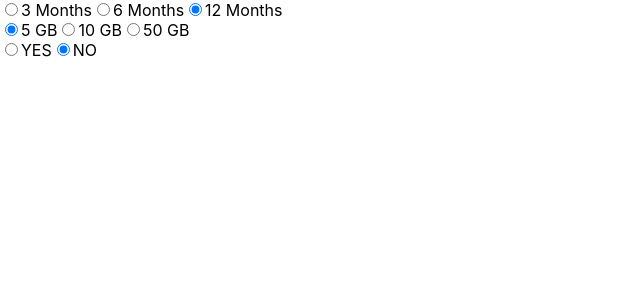
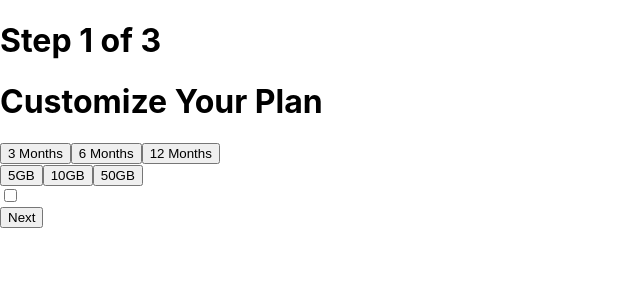
Before and after one commit to pietroballarin/react-checkout, a React (Create React App) app: page / in a window 1280 px wide. Shown: the top 300 px of the page, without its empty margins (0-640 px from the left). Built offline with nearby package versions, Linux system fonts and the light colour scheme.

Commit message:
first step done

```diff
--- a/package.json
+++ b/package.json
@@ -6,6 +6,7 @@
     "@testing-library/jest-dom": "^5.14.1",
     "@testing-library/react": "^11.2.7",
     "@testing-library/user-event": "^12.8.3",
+    "axios": "^0.21.1",
     "react": "^17.0.2",
     "react-dom": "^17.0.2",
     "react-router-dom": "^5.2.0",
--- a/src/App.js
+++ b/src/App.js
@@ -1,12 +1,15 @@
-import React from 'react';
-import { Steps, Step} from 'react-step-builder';
+import React, { useState } from 'react';
 
+import MainForm from './components/MainForm'
 import SubscriptionOptions from './components/SubscriptionOptions';
+import PaymentDetails from './components/PaymentDetails';
+
 
 function App() {
+
   return (
     <div>
-      <SubscriptionOptions/>
+      <MainForm/>
     </div>
   );
 }
--- /dev/null
+++ b/src/components/MainForm.js
@@ -0,0 +1,95 @@
+import React, { useState } from 'react'
+import PaymentDetails from './PaymentDetails';
+import SubscriptionOptions from './SubscriptionOptions';
+import Confirm from './Confirm';
+
+export default function MainForm() {
+
+    const [step, setStep] = useState(1);
+
+    //step1
+
+    const [planDuration, setPlanDuration] = useState(12);
+    const [gbVolume, setGbVolume] = useState(5);
+    const [upfrontPayment, setUpfrontPayment] = useState(false);
+
+    //step2
+
+
+    // Plan Duration
+    const changePlanDurationTo3 = () => {
+        setPlanDuration(3)
+    }
+
+    const changePlanDurationTo6 = () => {
+        setPlanDuration(6)
+    }
+
+    const changePlanDurationTo12 = () => {
+        setPlanDuration(12)
+    }
+
+    // Cloud Gb Volume
+    const changeGbVolumeTo5 = () => {
+        setGbVolume(5)
+    }
+
+    const changeGbVolumeTo10 = () => {
+        setGbVolume(10)
+    }
+
+    const changeGbVolumeTo50 = () => {
+        setGbVolume(50)
+    }
+
+    // Upfront payments yes/no
+    const changeUpfrontPayments = () => {
+        if (upfrontPayment){
+            setUpfrontPayment(false)
+        }
+        if (!upfrontPayment){
+            setUpfrontPayment(true)
+        }
+    }
+
+    // handles next and back buttons
+    const nextStep = () => {
+        setStep(step +1)
+    }
+
+    const prevStep = () => {
+        setStep(step -1)
+    }
+
+    const showStep = () => {
+        if (step === 1) {
+            return (<SubscriptionOptions
+                nextStep = {nextStep}
+                changePlanDurationTo3={changePlanDurationTo3}
+                changePlanDurationTo6={changePlanDurationTo6}
+                changePlanDurationTo12={changePlanDurationTo12}
+                changeGbVolumeTo5={changeGbVolumeTo5}
+                changeGbVolumeTo10={changeGbVolumeTo10}
+                changeGbVolumeTo50={changeGbVolumeTo50}
+                changeUpfrontPayments={changeUpfrontPayments}
+            />)
+        } else if (step === 2) {
+            return (<PaymentDetails
+                nextStep = {nextStep}
+                prevStep = {prevStep}
+            />)
+        } else if (step === 3) {
+            return (<Confirm
+                prevStep = {prevStep}
+            />)
+        }
+
+    }
+
+    return (
+        <div>
+           <h1>Step {step} of 3</h1>
+           {showStep()}
+        </div>
+    )
+}
--- a/src/components/PaymentDetails.js
+++ b/src/components/PaymentDetails.js
@@ -0,0 +1,26 @@
+import React from 'react'
+
+export default function PaymentDetails(props) {
+
+    const handleContinue = (e) => {
+        e.preventDefault();
+        props.nextStep();
+    }
+
+    const handleGoBack = (e) => {
+        e.preventDefault();
+        props.prevStep()
+    }
+
+    return (
+        <div>
+            <h1>Step2</h1>
+            <button onClick={handleContinue}>
+                    Next »
+            </button>
+            <button onClick={handleGoBack}>
+                    Back
+            </button>
+        </div>
+    )
+}
--- a/src/components/SubscriptionOptions.js
+++ b/src/components/SubscriptionOptions.js
@@ -1,119 +1,75 @@
 import React, { useState } from 'react';
 
 
-export default function SubscriptionOptions() {
+export default function SubscriptionOptions(props) {
 
-const [planDuration, setPlanDuration] = useState('twelve-months');
-const [gbVolume, setGbVolume] = useState('fiveGb');
-const [upfrontPayment, setUpfrontPayment] = useState('no');
 
-const changePlanDuration = (event) => {
-    setPlanDuration(event.target.value);
+
+const handleContinue = (e) => {
+    e.preventDefault();
+    props.nextStep();
 }
 
-const changeGbVolume = (event) => {
-    setGbVolume(event.target.value);
+const handlePlanDuration3 = (e) => {
+    e.preventDefault();
+    props.changePlanDurationTo3()
 }
 
-const changeUpfrontPayment = (event) => {
-    setUpfrontPayment(event.target.value);
+const handlePlanDuration6 = (e) => {
+    e.preventDefault();
+    props.changePlanDurationTo6()
+}
+
+const handlePlanDuration12 = (e) => {
+    e.preventDefault();
+    props.changePlanDurationTo12()
+}
+
+const handleGbVolume5 = (e) => {
+    e.preventDefault();
+    props.changeGbVolumeTo5()
+}
+
+const handleGbVolume10 = (e) => {
+    e.preventDefault();
+    props.changeGbVolumeTo10()
+}
+
+const handleGbVolume50 = (e) => {
+    e.preventDefault();
+    props.changeGbVolumeTo50()
+}
+
+const handleUpfrontPayments = (e) => {
+    e.preventDefault();
+    props.changeUpfrontPayments()
 }
 
     return (
         <>
             <div>
-                <label htmlFor='planDuration'>
-                    <input
-                        type='radio'
-                        id='planDuration-3-months'
-                        name='planDuration'
-                        value='three-months'
-                        checked={planDuration === 'three-months'}
-                        onChange={changePlanDuration}
-                    />
-                    3 Months
-                </label>
-                <label htmlFor='planDuration'>
-                    <input
-                        type='radio'
-                        id='planDuration-6-months'
-                        name='planDuration'
-                        value='six-months'
-                        checked={planDuration === 'six-months'}
-                        onChange={changePlanDuration}
-                    />
-                    6 Months
-                </label>
-                <label htmlFor='planDuration'>
-                    <input
-                        type='radio'
-                        id='planDuration-12-months'
-                        name='planDuration'
-                        value='twelve-months'
-                        checked={planDuration === 'twelve-months'}
-                        onChange={changePlanDuration}
-                    />
-                    12 Months
-                </label>
+
+                <h1>Customize Your Plan</h1>
+                <button onClick={handlePlanDuration3}>3 Months</button>
+                <button onClick={handlePlanDuration6}>6 Months</button>
+                <button onClick={handlePlanDuration12}>12 Months</button>
             </div>
             <div>
-                <label htmlFor='gbVolume'>
-                    <input
-                        type='radio'
-                        id='gbVolume-five'
-                        name='gbVolume'
-                        value='fiveGb'
-                        checked={gbVolume === 'fiveGb'}
-                        onChange={changeGbVolume}
-                    />
-                    5 GB
-                </label>
-                <label htmlFor='gbVolume'>
-                    <input
-                        type='radio'
-                        id='gbVolume-ten'
-                        name='gbVolume'
-                        value='tenGb'
-                        checked={gbVolume === 'tenGb'}
-                        onChange={changeGbVolume}
-                    />
-                    10 GB
-                </label>
-                <label htmlFor='gbVolume'>
-                    <input
-                        type='radio'
-                        id='gbVolume-fifty'
-                        name='gbVolume'
-                        value='fiftyGb'
-                        checked={gbVolume === 'fiftyGb'}
-                        onChange={changeGbVolume}
-                    />
-                    50 GB
-                </label>
+                <button onClick={handleGbVolume5}>5GB</button>
+                <button onClick={handleGbVolume10}>10GB</button>
+                <button onClick={handleGbVolume50}>50GB</button>
             </div>
             <div>
-                <label htmlFor='upfrontPayment'>
-                    <input
-                        type='radio'
-                        id='upfrontPayment-yes'
-                        name='upfrontPayment'
-                        value='yes'
-                        checked={upfrontPayment === 'yes'}
-                        onChange={changeUpfrontPayment}
-                    />
-                    YES
-                </label>
-                <label htmlFor='upfrontPayment'>
-                    <input
-                        type='radio'
-                        id='upfrontPayment-no'
-                        name='upfrontPayment'
-                        value='no'
-                        checked={upfrontPayment === 'no'}
-                        onChange={changeUpfrontPayment}
-                    />
-                    NO
-                </label>
+                <input
+                type="checkbox"
+                onChange={handleUpfrontPayments}
+
+                />
+            </div>
+            <div>
+                <button onClick={handleContinue}>
+                    Next
+                </button>
             </div>
         </>
     )
```
Also changed, not shown: src/components/Navigation.js (added, +10 -0 lines), src/components/Total.js (added, +22 -0 lines), 1 other file (tests, documents, lock files or other folders).
